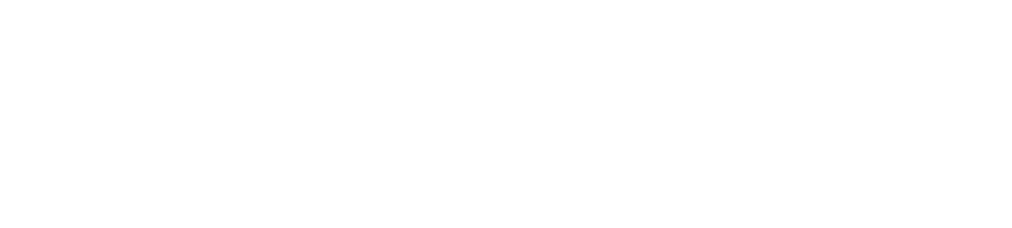
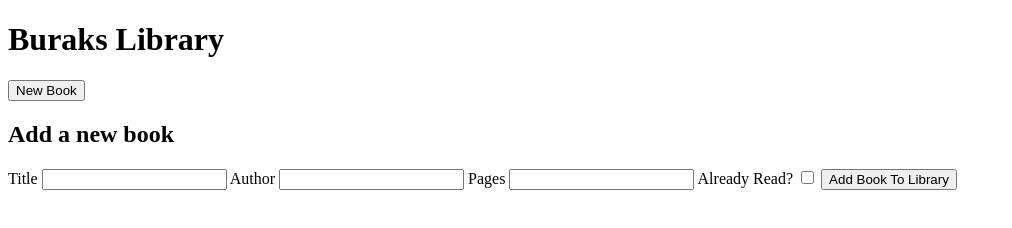
Before and after one commit to tburakonat/library, a plain HTML site: page index.html in a window 1280 px wide. Shown: the whole page, without its empty margins (0-1012 px from the left). Drawn offline with Linux system fonts and the light colour scheme.

Commit message:
created basic structure

```diff
--- a/index.html
+++ b/index.html
@@ -8,6 +8,23 @@
     <title>Document</title>
 </head>
 <body>
+    <h1>Buraks Library</h1>
+    <button class="add-book">New Book</button>
+    <div class="modal">
+        <h2>Add a new book</h2>
+        <form>
+            <label for="title">Title</label>
+            <input type="text" name="title" id="title">
+            <label for="author">Author</label>
+            <input type="text" name="author" id="author">
+            <label for="pages">Pages</label>
+            <input type="number" id="pages">
+            <label for="isRead">Already Read?</label>
+            <input type="checkbox" name="isRead" id="isRead">
+            <button>Add Book To Library</button>
+        </form>
+    </div>
+    <section id="books"></section>
 
     <script src="script.js"></script>
 </body>
```
